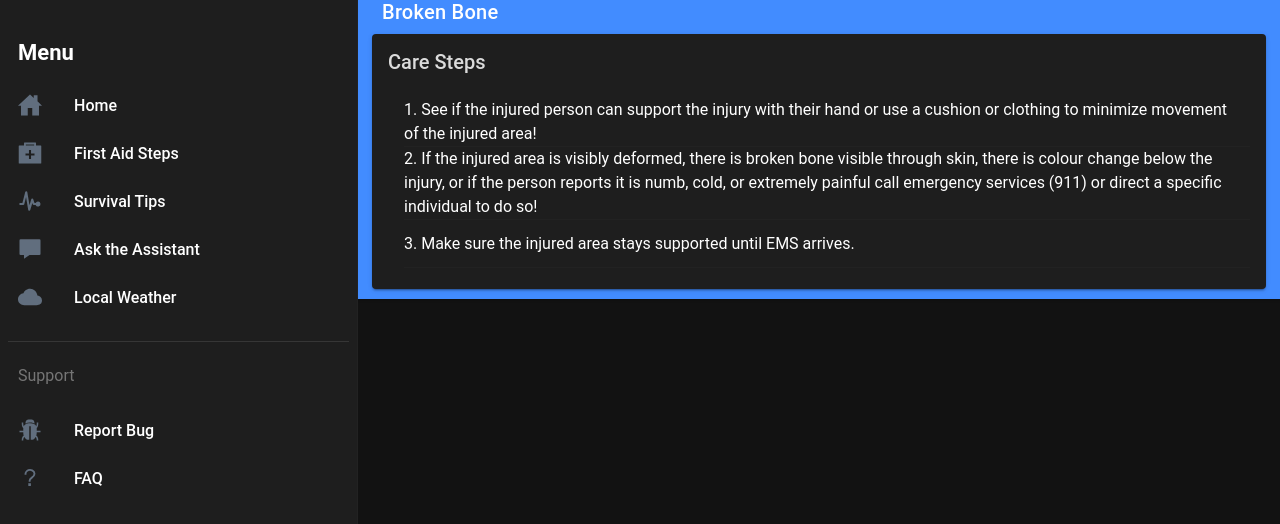
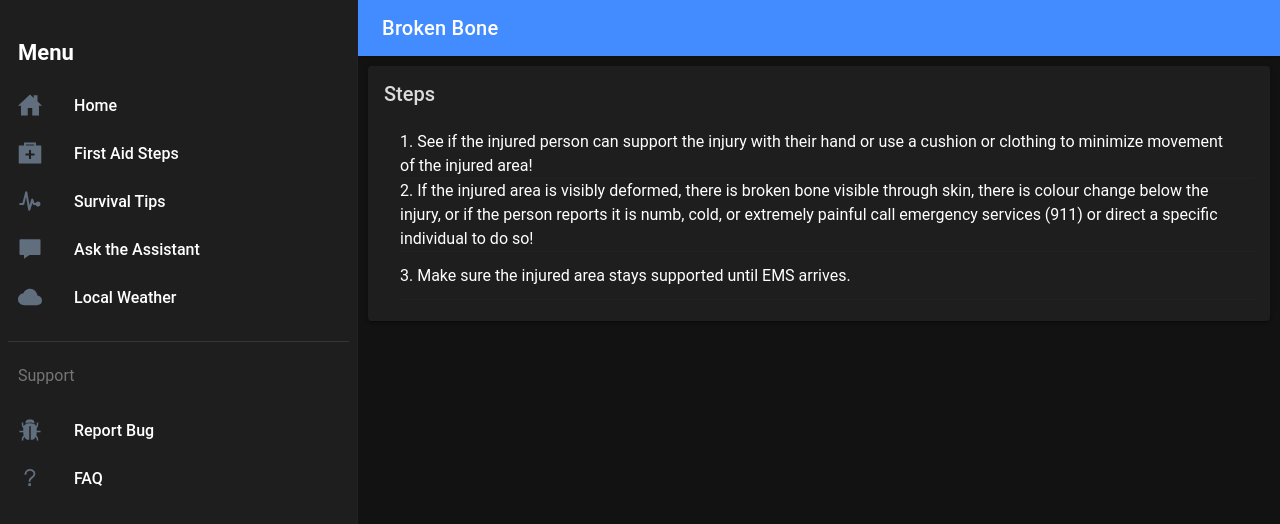
Before and after one commit to BRafters/call4code_deep_blue, a React (Create React App) app in the folder call_for_code/: page /firstaid/1 in a window 1280 px wide. Shown: the top 524 px of the page. Built offline with nearby package versions, Linux system fonts and the light colour scheme.

Commit message:
moved content from toolbar to content

```diff
--- a/call_for_code/src/pages/firstaid/FirstAidSelected.tsx
+++ b/call_for_code/src/pages/firstaid/FirstAidSelected.tsx
@@ -22,9 +22,13 @@ const FirstAidSelected: React.FC = () => {
                <IonMenuButton />
                </IonButtons>
                <IonTitle> {item[0].procedure} </IonTitle>
+          </IonToolbar>
+          </IonHeader>
+
+          <IonContent>
           <IonCard>
                <IonCardHeader>
-                         <IonCardTitle>Care Steps</IonCardTitle>
+                    <IonCardTitle>Steps</IonCardTitle>
                </IonCardHeader>
                <IonCardContent>
                     <IonList>
@@ -40,11 +44,6 @@ const FirstAidSelected: React.FC = () => {
                     </IonList>
                </IonCardContent>
           </IonCard>
-          </IonToolbar>
-          </IonHeader>
-
-          <IonContent>
-
 
 
           </IonContent>
```
Lines whose indentation alone changed are shown as unchanged.
